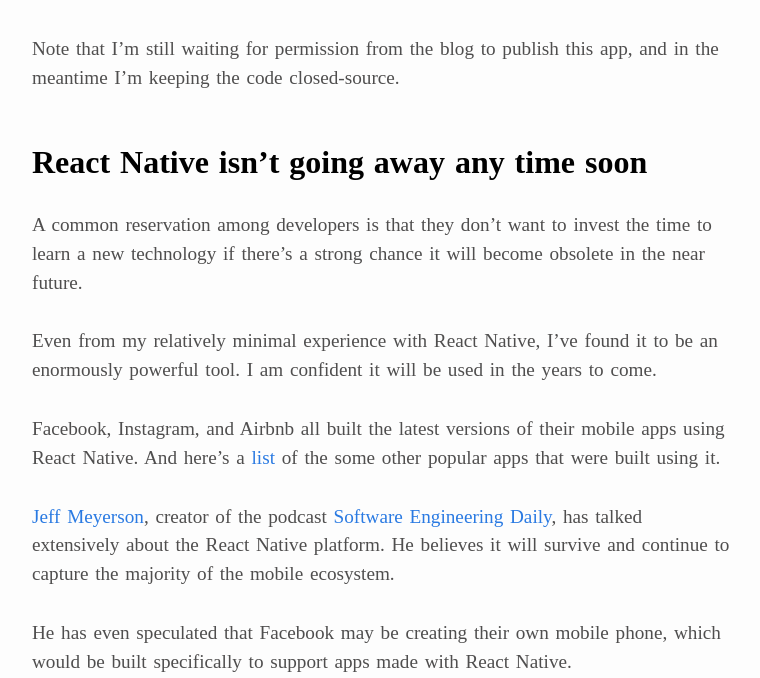
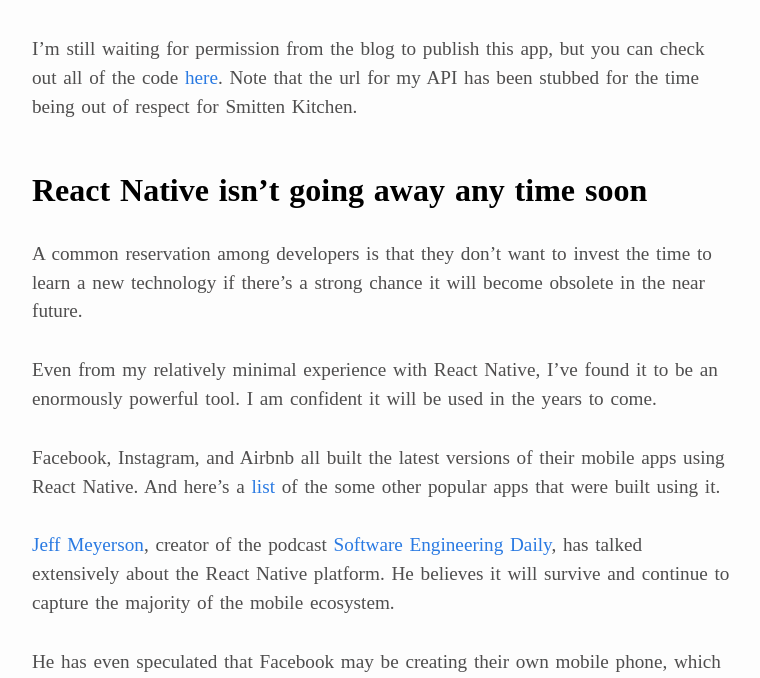
Before and after one commit to twmilli/jekyll-site, a Jekyll site: the page built from _posts/2017-05-11-after-building-my-first-react-native-app-i'm-now-convinced-it's-the-future.md, in a window 1280 px wide and 900 px high, scrolled down 1147 px, cut to the strip 222-900 px from the top of the window. Shown: the whole strip, without its empty margins (258-1018 px from the left). Built offline with Jekyll 4.4.1, drawn with Linux system fonts in a browser that asks for light colours; some web fonts are replaced; comment, search, counter and statistics services are not loaded.

```diff
--- a/_posts/2017-05-11-after-building-my-first-react-native-app-i'm-now-convinced-it's-the-future.md
+++ b/_posts/2017-05-11-after-building-my-first-react-native-app-i'm-now-convinced-it's-the-future.md
@@ -23,7 +23,8 @@ The app allows users to search through a database of over 1,000 recipes, and con
 Users can also bookmark recipes and easily share them with a friend.
 
 <iframe src="https://player.vimeo.com/video/216103204" width="640" height="360" frameborder="0" webkitallowfullscreen mozallowfullscreen allowfullscreen></iframe>
-Note that I’m still waiting for permission from the blog to publish this app, and in the meantime I’m keeping the code closed-source.
+
+I’m still waiting for permission from the blog to publish this app, but you can check out all of the code [here](https://github.com/twmilli/smitten-kitchen). Note that the url for my API has been stubbed for the time being out of respect for Smitten Kitchen.
 
 ## React Native isn’t going away any time soon
 A common reservation among developers is that they don’t want to invest the time to learn a new technology if there’s a strong chance it will become obsolete in the near future.
```
Also changed, not shown: _includes/portfolio.html (+11 -4 lines), img/portfolio/invest.png (added), img/portfolio/smitten.png (added).
